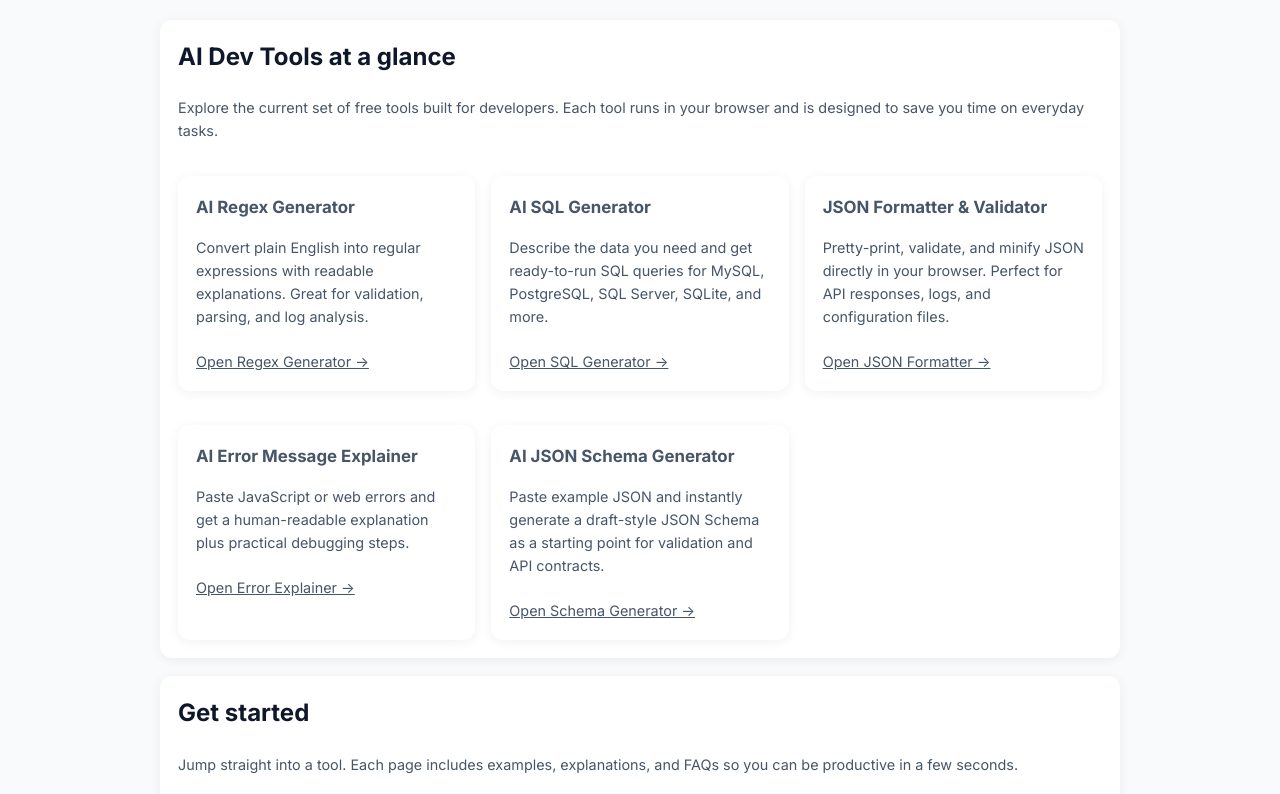
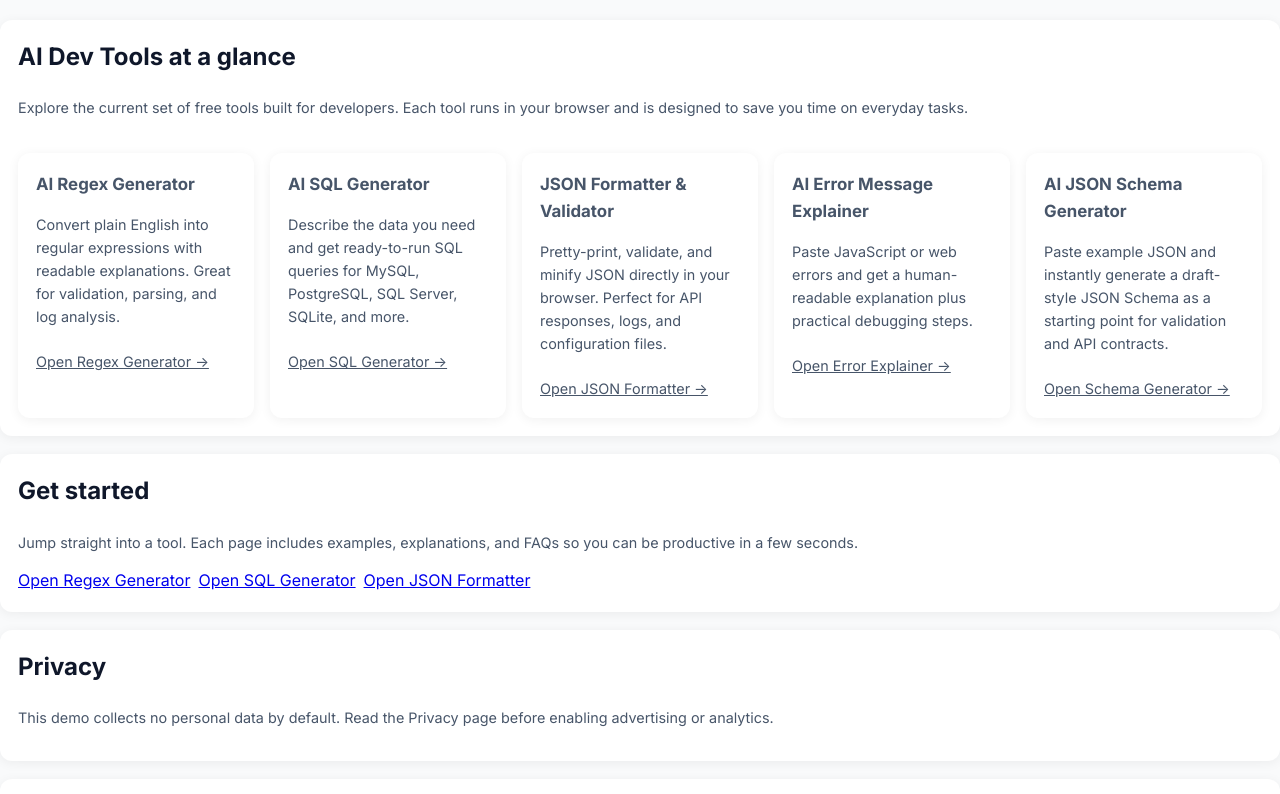
Before and after one commit to rampandu/ai-tools, a Next.js app: page / in a window 1280 px wide. Shown: the part 680-1474 px from the top of the page. Built offline with nearby package versions, Linux system fonts and the light colour scheme; no server answers.

Commit message:
Fix css for media

```diff
--- a/pages/_app.js
+++ b/pages/_app.js
@@ -1,9 +1,9 @@
 // pages/_app.js
-import '../styles/globals.css'; // must exist
+import '../styles/globals.css';
 import Navbar from '../components/Navbar';
-import Footer from '../components/Footer';  // ✅ add this
 import { useEffect } from 'react';
 import { useRouter } from 'next/router';
+import Head from 'next/head';
 
 // client-side snippet to send logs (keeps your previous behavior)
 if (typeof window !== 'undefined') {
@@ -16,6 +16,7 @@ if (typeof window !== 'undefined') {
       });
     } catch {}
   });
+
   window.addEventListener('unhandledrejection', (e) => {
     try {
       fetch('/api/log', {
@@ -30,18 +31,15 @@ if (typeof window !== 'undefined') {
 export default function App({ Component, pageProps }) {
   const router = useRouter();
 
-  // === AdSense control: only allow ads on these paths (prefix match)
-const allowAdsPrefixes = [
-  '/',                 // homepage
-  '/regex-generator',
-  '/sql-generator',
-  '/json-formatter',
-  '/ai-error-explainer',
-  '/json-schema-generator',
-  '/blog',
-];
-
-
+  // === Allow AdSense only on content-rich pages
+  const allowAdsPrefixes = [
+    '/', // homepage
+    '/regex-generator',
+    '/sql-generator',
+    '/blog',
+    '/blog/ai-sql-practical',
+    '/blog/regex-top-patterns',
+  ];
 
   const isAdAllowed = allowAdsPrefixes.some(
     (p) => router.pathname === p || router.pathname.startsWith(p + '/')
@@ -55,11 +53,10 @@ const allowAdsPrefixes = [
   useEffect(() => {
     const handleRoute = (url) => {
       if (window.gtag && process.env.NEXT_PUBLIC_GA_MEASUREMENT_ID) {
-        window.gtag('config', process.env.NEXT_PUBLIC_GA_MEASUREMENT_ID, {
-          page_path: url,
-        });
+        window.gtag('config', process.env.NEXT_PUBLIC_GA_MEASUREMENT_ID, { page_path: url });
       }
     };
+
     router.events.on('routeChangeComplete', handleRoute);
     return () => {
       router.events.off('routeChangeComplete', handleRoute);
@@ -68,6 +65,11 @@ const allowAdsPrefixes = [
 
   return (
     <>
+      {/* ✅ Very important: force full-width layout on mobile */}
+      <Head>
+        <meta name="viewport" content="width=device-width, initial-scale=1" />
+      </Head>
+
       {/* Google Analytics */}
       {process.env.NEXT_PUBLIC_GA_MEASUREMENT_ID && (
         <>
@@ -88,7 +90,7 @@ const allowAdsPrefixes = [
         </>
       )}
 
-      {/* Only inject AdSense script on allowed, content-rich pages */}
+      {/* Only inject AdSense script on allowed pages */}
       {SHOW_ADS && (
         <script
           async
@@ -99,8 +101,6 @@ const allowAdsPrefixes = [
 
       <Navbar />
       <Component {...pageProps} />
-      {/* ✅ Footer now visible on every page */}
-      <Footer />
     </>
   );
 }
--- a/styles/globals.css
+++ b/styles/globals.css
@@ -4,17 +4,28 @@
 
 html, body {
   margin: 0;
+  padding: 0;
+  width: 100%;
+  max-width: 100%;
+  overflow-x: hidden;
   font-family: 'Inter', system-ui, -apple-system, "Segoe UI", Roboto, "Helvetica Neue", Arial;
   background: #f9fafb;
   color: #0f172a;
   line-height: 1.6;
 }
 
-.container {
-  max-width: 960px;
-  margin: 0 auto;
-  padding: 18px;
+
+@media (max-width: 720px) {
+  .container {
+    max-width: 100%;
+    width: 100%;
+    padding: 14px 12px;
+  }
+
+  .header h1 { font-size: 1.5rem; text-align: left; }
 }
+
+
 
 /* Header / Page title */
 .header h1 {
```
